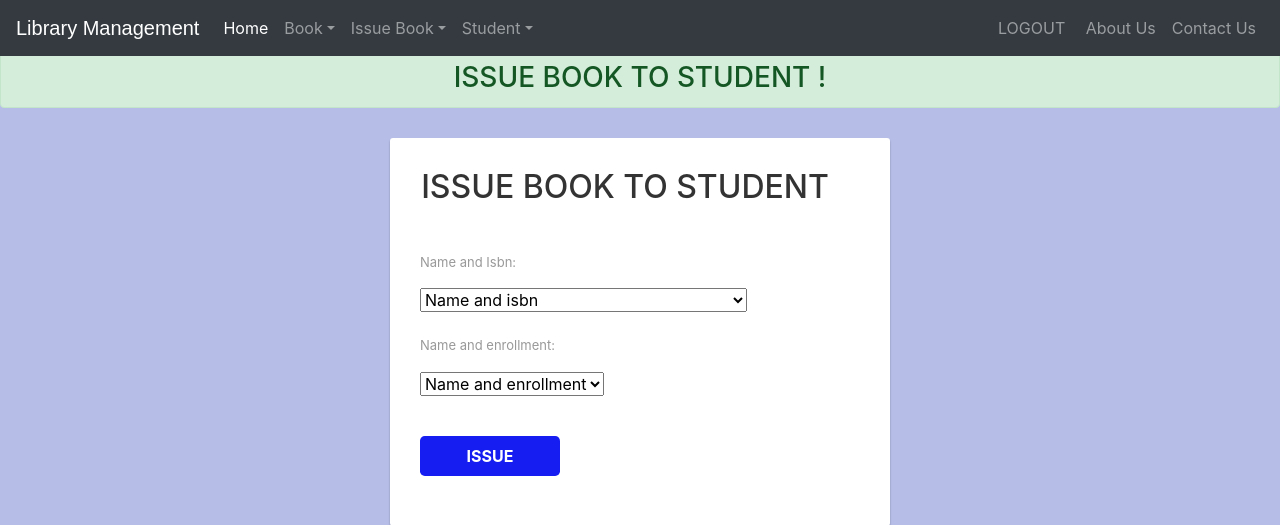
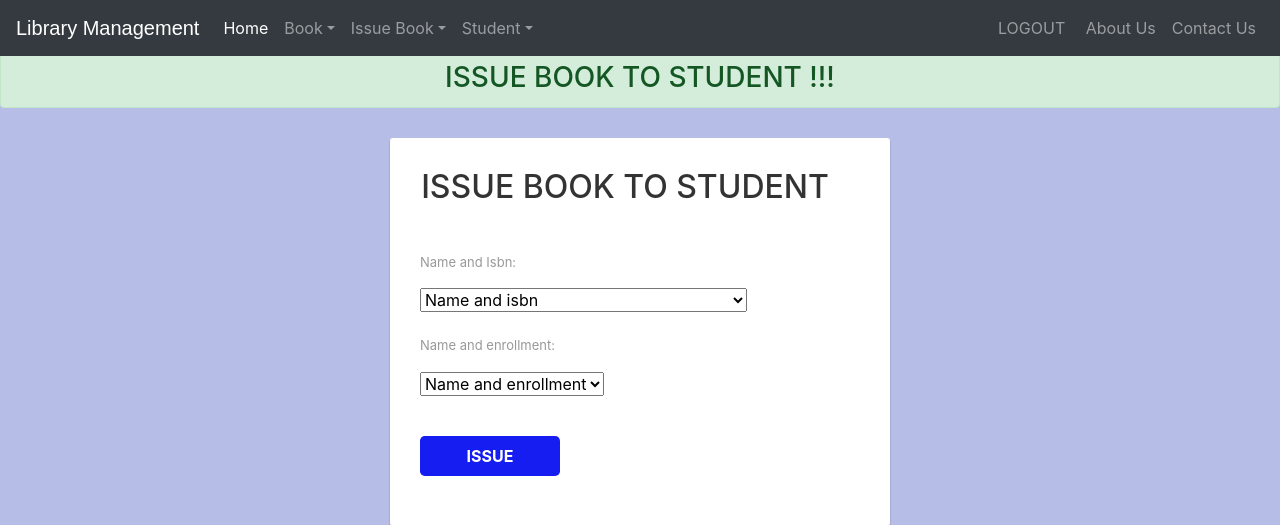
Before and after one commit to Chandrikka3001/django_project-library_management_system-, a Django app: template templates/library/issuebook.html in a window 1280 px wide. Shown: the top 525 px of the page. Run offline with Django 3.2, Linux system fonts and the light colour scheme; the template is opened without the code that fills it: values that come from a table or form of the project are taken from there, others are empty; data comes from the database, SQL or seed files in the repository; some libraries are stand-ins or nearby versions.

Commit message:
demo commit

```diff
--- a/templates/library/issuebook.html
+++ b/templates/library/issuebook.html
@@ -97,7 +97,7 @@
     {% include "library/navbaradmin.html" %}
     <br>
     <br>
-<center><h3 style=" margin-bottom: 0px;"class = 'alert alert-success'>ISSUE BOOK TO STUDENT !</h3></center>
+<center><h3 style=" margin-bottom: 0px;"class = 'alert alert-success'>ISSUE BOOK TO STUDENT !!!</h3></center>
     <div class="signup-form">
         <form  method="post" class="form-horizontal">
 
```
